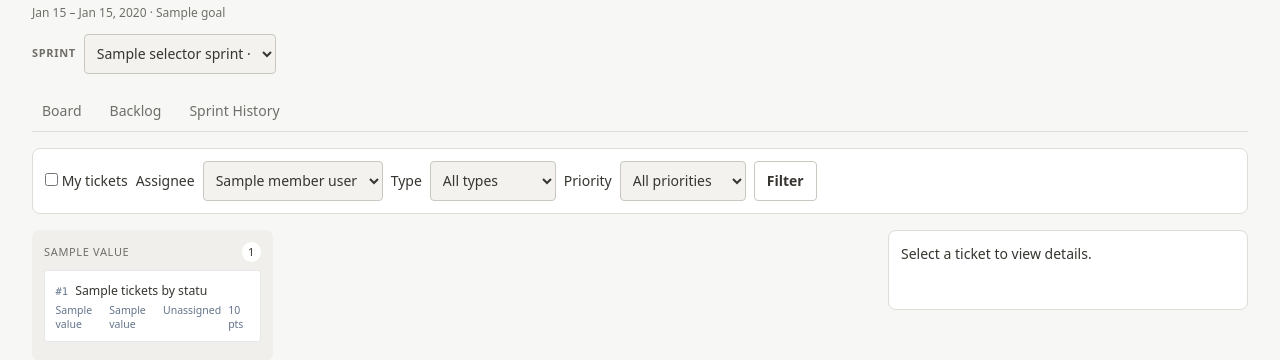
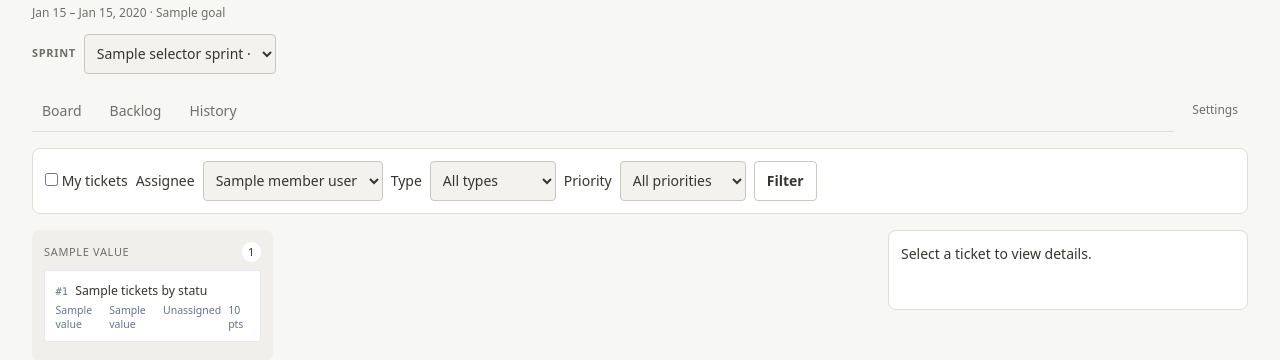
Before and after one commit to Yoondoyoung/kanbanflow, a FastAPI app: template app/templates/board.html in a window 1280 px wide. Shown: the part 149-509 px from the top of the page. Run offline with FastAPI, Linux system fonts and the light colour scheme; the template is opened without the code that fills it: most values are stand-ins (such as "Sample title", 1, 10 or a date in 2020); some libraries are stand-ins or nearby versions.

Commit message:
fix: restore settings utility navigation

```diff
--- a/app/static/app.css
+++ b/app/static/app.css
@@ -95,10 +95,13 @@ button, input, select, textarea { font: inherit; }
 .sprint-selector { align-items: center; display: flex; gap: var(--space-2); margin-top: var(--space-3); }
 .sprint-selector label { color: var(--muted); font-size: 11px; font-weight: 700; letter-spacing: .06em; text-transform: uppercase; }
 .sprint-selector select { max-width: 280px; }
-.project-actions, .board-filters, .project-tabs { align-items: center; display: flex; flex-wrap: wrap; gap: var(--space-2); }
-.project-tabs { border-bottom: 1px solid var(--line); margin-bottom: var(--space-4); }
+.project-actions, .board-filters, .project-tabs, .project-navigation { align-items: center; display: flex; flex-wrap: wrap; gap: var(--space-2); }
+.project-navigation { justify-content: space-between; margin-bottom: var(--space-4); }
+.project-tabs { border-bottom: 1px solid var(--line); flex: 1; }
 .project-tab { color: var(--muted); font-size: 14px; min-height: 40px; padding: 10px; text-decoration: none; }
 .project-tab.is-active { border-bottom: 2px solid var(--text); color: var(--text); font-weight: 700; }
+.project-settings-link { color: var(--muted); font-size: 12px; min-height: 40px; padding: 10px; text-decoration: none; }
+.project-settings-link:hover { color: var(--text); text-decoration: underline; text-underline-offset: 3px; }
 .board-filters { background: var(--surface); border: 1px solid var(--line); border-radius: var(--radius-md); font-size: 14px; margin-bottom: var(--space-4); padding: var(--space-3); }
 .board-filters select { width: auto; }
 .board-scroll { overflow-x: auto; padding-bottom: var(--space-2); }
--- a/app/templates/partials/project_nav.html
+++ b/app/templates/partials/project_nav.html
@@ -1,5 +1,8 @@
-<nav class="project-tabs" data-testid="project-tabs" aria-label="Project navigation">
-  <a class="project-tab{% if active_tab == 'board' %} is-active{% endif %}" href="/projects/{{ project.slug }}"{% if active_tab == 'board' %} aria-current="page"{% endif %}>Board</a>
-  <a class="project-tab{% if active_tab == 'backlog' %} is-active{% endif %}" href="/projects/{{ project.slug }}/backlog"{% if active_tab == 'backlog' %} aria-current="page"{% endif %}>Backlog</a>
-  <a class="project-tab{% if active_tab == 'history' %} is-active{% endif %}" href="/projects/{{ project.slug }}/sprints"{% if active_tab == 'history' %} aria-current="page"{% endif %}>Sprint History</a>
-</nav>
+<div class="project-navigation">
+  <nav class="project-tabs" data-testid="project-tabs" aria-label="Project navigation">
+    <a class="project-tab{% if active_tab == 'board' %} is-active{% endif %}" href="/projects/{{ project.slug }}"{% if active_tab == 'board' %} aria-current="page"{% endif %}>Board</a>
+    <a class="project-tab{% if active_tab == 'backlog' %} is-active{% endif %}" href="/projects/{{ project.slug }}/backlog"{% if active_tab == 'backlog' %} aria-current="page"{% endif %}>Backlog</a>
+    <a class="project-tab{% if active_tab == 'history' %} is-active{% endif %}" href="/projects/{{ project.slug }}/sprints"{% if active_tab == 'history' %} aria-current="page"{% endif %}>History</a>
+  </nav>
+  <a class="project-settings-link" href="/projects/{{ project.slug }}/settings">Settings</a>
+</div>
```
Also changed, not shown: tests/test_web_board.py (+5 -1 lines), tests/test_web_ui_refresh.py (+7 -1 lines).
